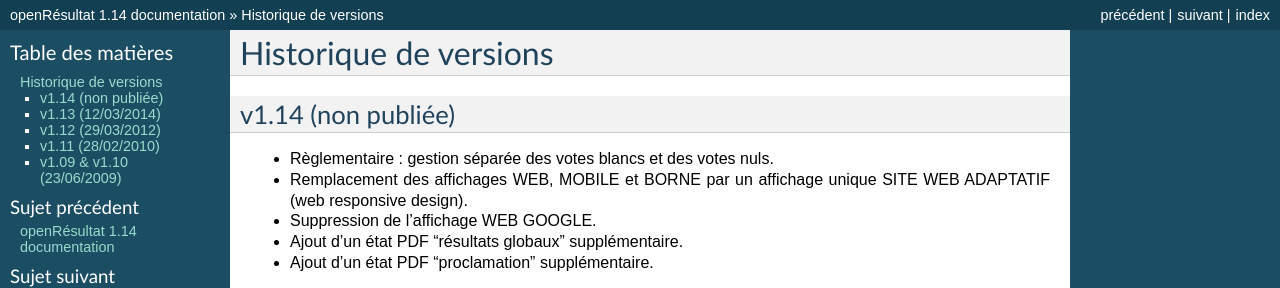
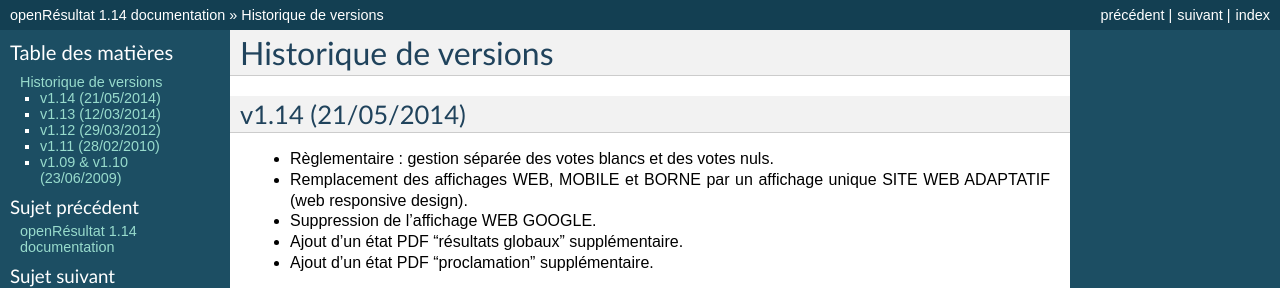
Before and after one commit to JSorelli/openresultat-documentation, a Sphinx documentation site: the page built from source/history/index.rst, in a window 1280 px wide. Shown: the top 288 px of the page. Built offline with Sphinx 7.4.7, drawn with Linux system fonts in a browser that asks for light colours.

Commit message:
Update index.rst

```diff
--- a/source/history/index.rst
+++ b/source/history/index.rst
@@ -5,7 +5,7 @@ Historique de versions
 ######################
 
 
-v1.14 (non publiée)
+v1.14 (21/05/2014)
 ===================
 
 * Règlementaire : gestion séparée des votes blancs et des votes nuls.
```
